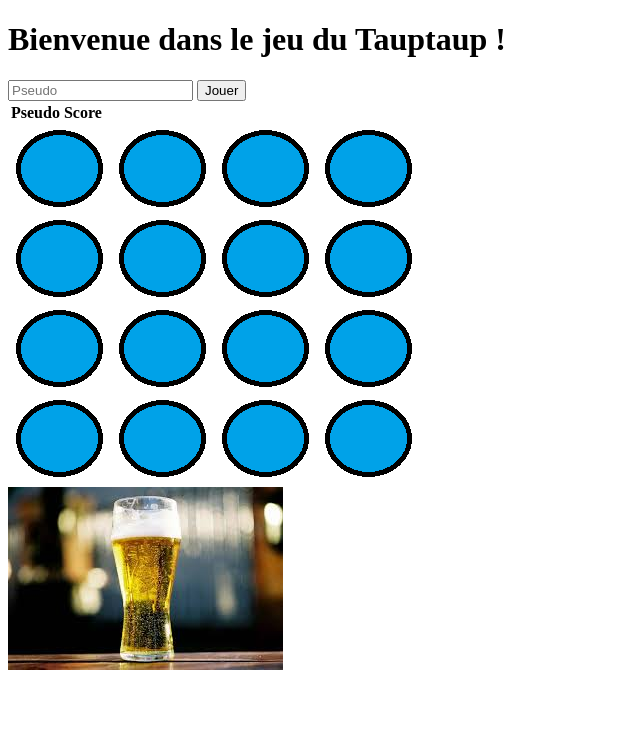
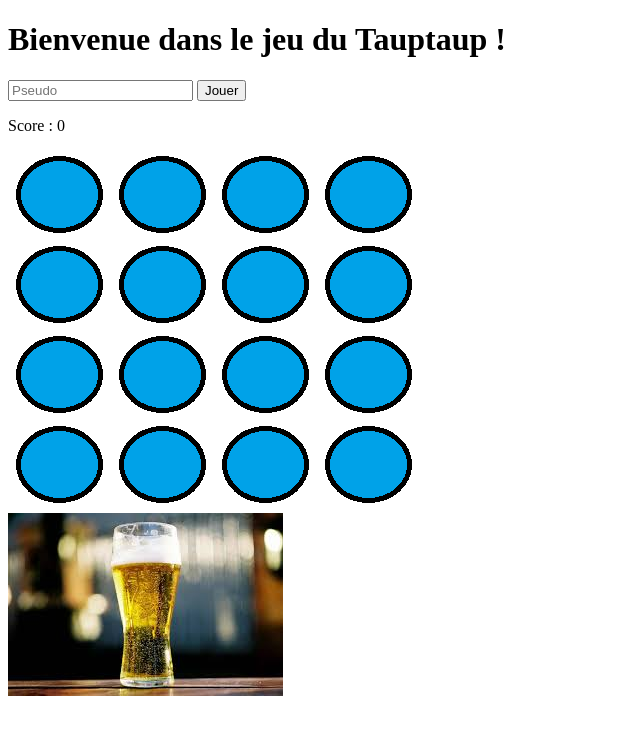
Before and after one commit to Annunzin/Taptap, a website: page index.html in a window 1280 px wide. Shown: the whole page, without its empty margins (0-640 px from the left). Drawn offline with nearby package versions, Linux system fonts and the light colour scheme; no server answers.

Commit message:
Ajout du score

```diff
--- a/index.html
+++ b/index.html
@@ -11,12 +11,7 @@
 
          <input id='pseudo' placeholder='Pseudo'></input>
         <button onclick="clickPseudo()" id="newPlayer">Jouer</button>
-        <table id="rankPlayer">
-           <tr>
-               <th>Pseudo</th>
-               <th>Score</th>
-           </tr>
-        </table>
+        <p id='score'>Score : 0</p>
         <table id="rankPlayer">
            <tr>
                <th><img id="img1" src="images/rondBleu.png"/></th>
@@ -68,7 +63,9 @@
        actualValue = value;
        document.images["img" + value].src = "images/rondRouge.png";
     });
-
+    socket.on('newScore', function(score){
+        getElementById("score").innerHTML = "Score : " + score;
+    });
 
 
     clickPseudo = function () {
--- a/serveur.js
+++ b/serveur.js
@@ -124,7 +124,7 @@ io2.sockets.on('connection', function (socket) {
                 //~ console.log("Button " + btnID + " pressed");
                 //~ if (btnID > 0) {
                 //~ // save the data between 'B' and 'E'
-                //~ socketServer.emit('updateScore', 'ZOB' );
+                //~ socketServer.emit('updateScore', 'A' );
                 //~ }
             //~ });
         //~ });
@@ -144,6 +144,8 @@ io2.sockets.on('connection', function (socket) {
 		} else {
 			score -= 5;
 		}
+		console.log("Le score est de : " + score)
+		socket.emit("newScore", score)
 	}
 
 });
```
